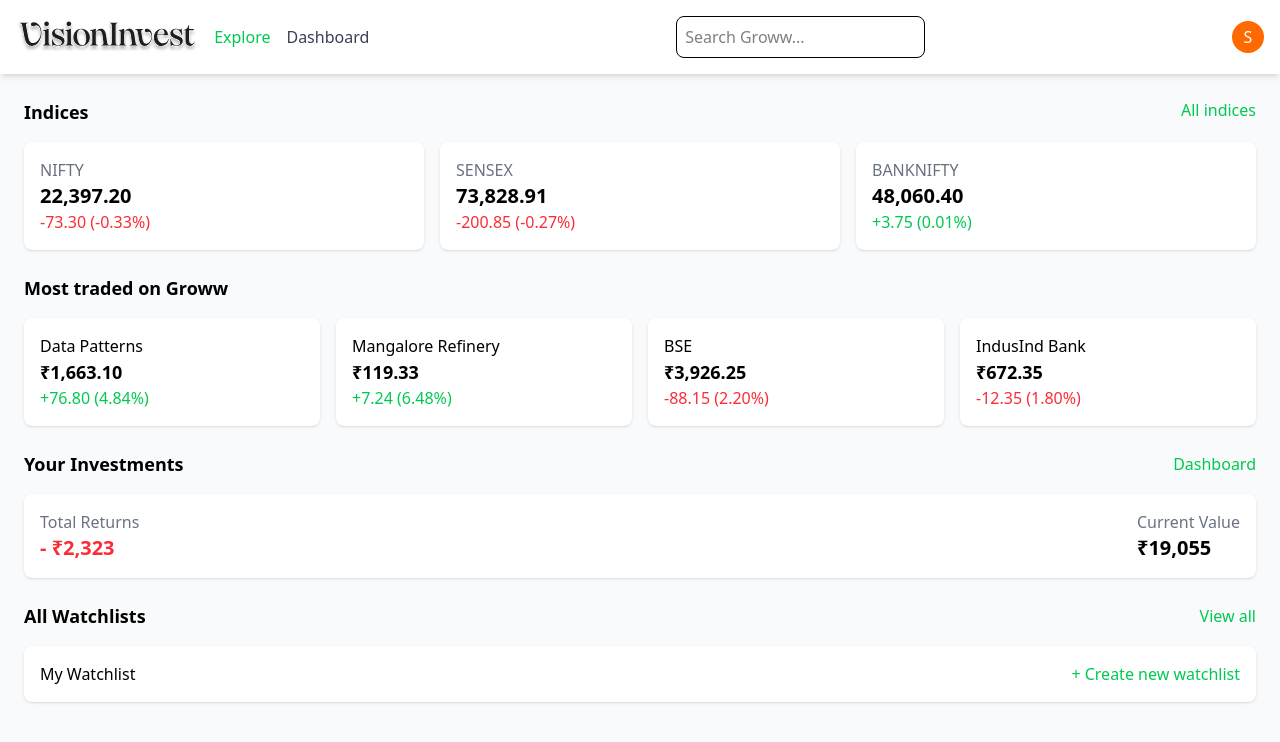
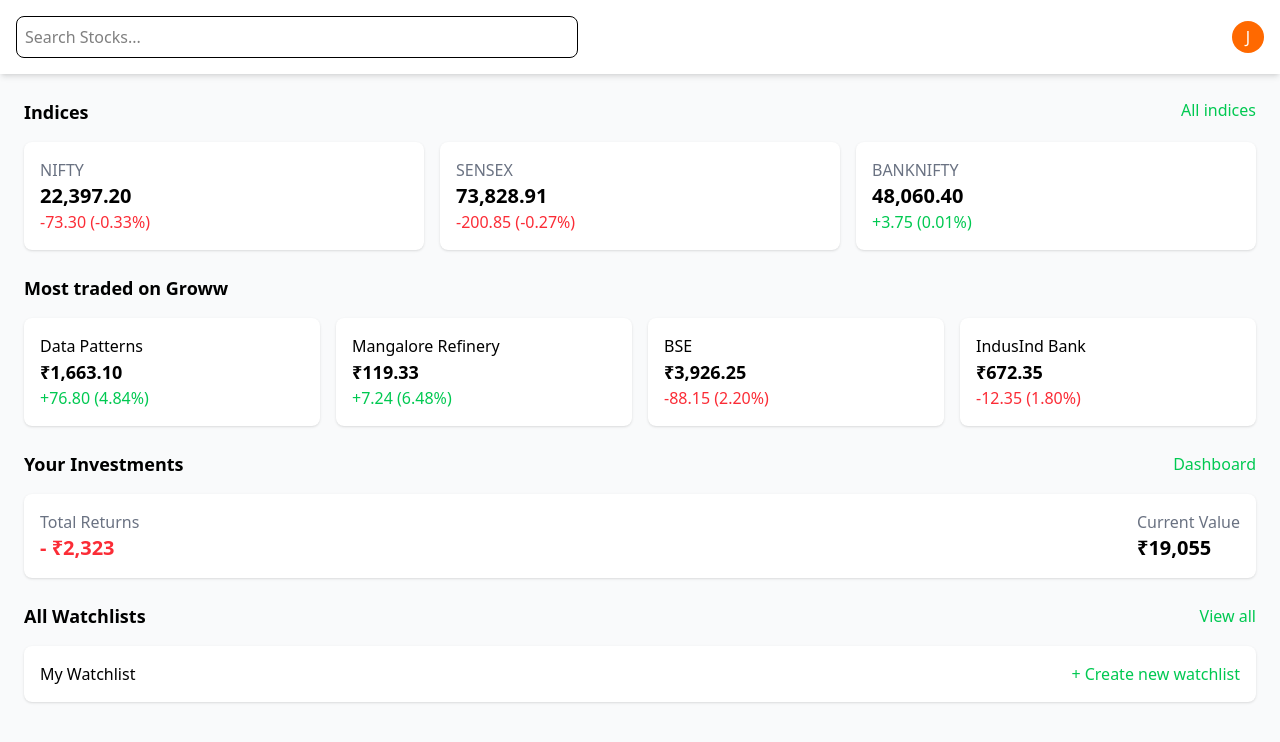
Before and after one commit to A1YAARY/vision-codecrafter2.0, a React (Vite) app in the folder client/: page /dashboard in a window 1280 px wide. Shown: the top 742 px of the page. Built offline with nearby package versions, Linux system fonts and the light colour scheme.

Commit message:
made changes in the navbar

```diff
--- a/client/src/components/Navbar.jsx
+++ b/client/src/components/Navbar.jsx
@@ -32,29 +32,24 @@
   return (
     <div>
       <nav className="flex items-center justify-between p-4 bg-white shadow-md">
-        <div className="flex items-center gap-4">
-          <a
-            href="/dashboard"
-            className="flex items-center space-x-3 rtl:space-x-reverse"
-          >
-            <img src={logo} className="h-8" alt="Flowbite Logo" />
-          </a>
+        {/* <div className="flex items-center gap-4">
+
           <a href="#" className="text-green-500">
             Explore
           </a>
           <a href="#" className="text-gray-700">
             Dashboard
           </a>
-        </div>
+        </div> */}
         <input
           type="text"
-          placeholder="Search Groww..."
-          className="border p-2 rounded-lg"
+          placeholder="Search Stocks..."
+          className="border p-2 rounded-lg w-[45%]"
         />
         <div className="flex items-center gap-4">
           <div className="w-8 h-8 bg-orange-500 text-white flex items-center justify-center rounded-full"
           onClick={() => navigate("/userdetails")}>
-            S
+            J
           </div>
         </div>
       </nav>
```
